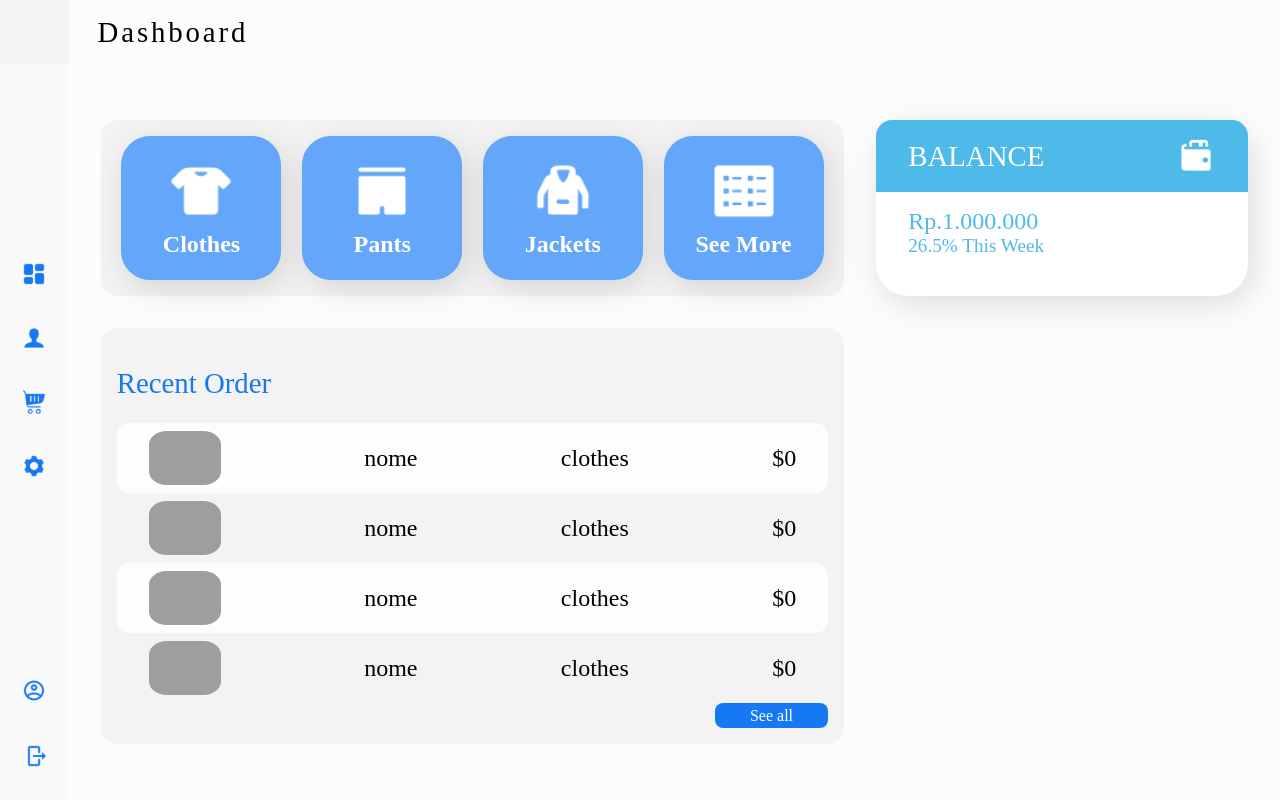
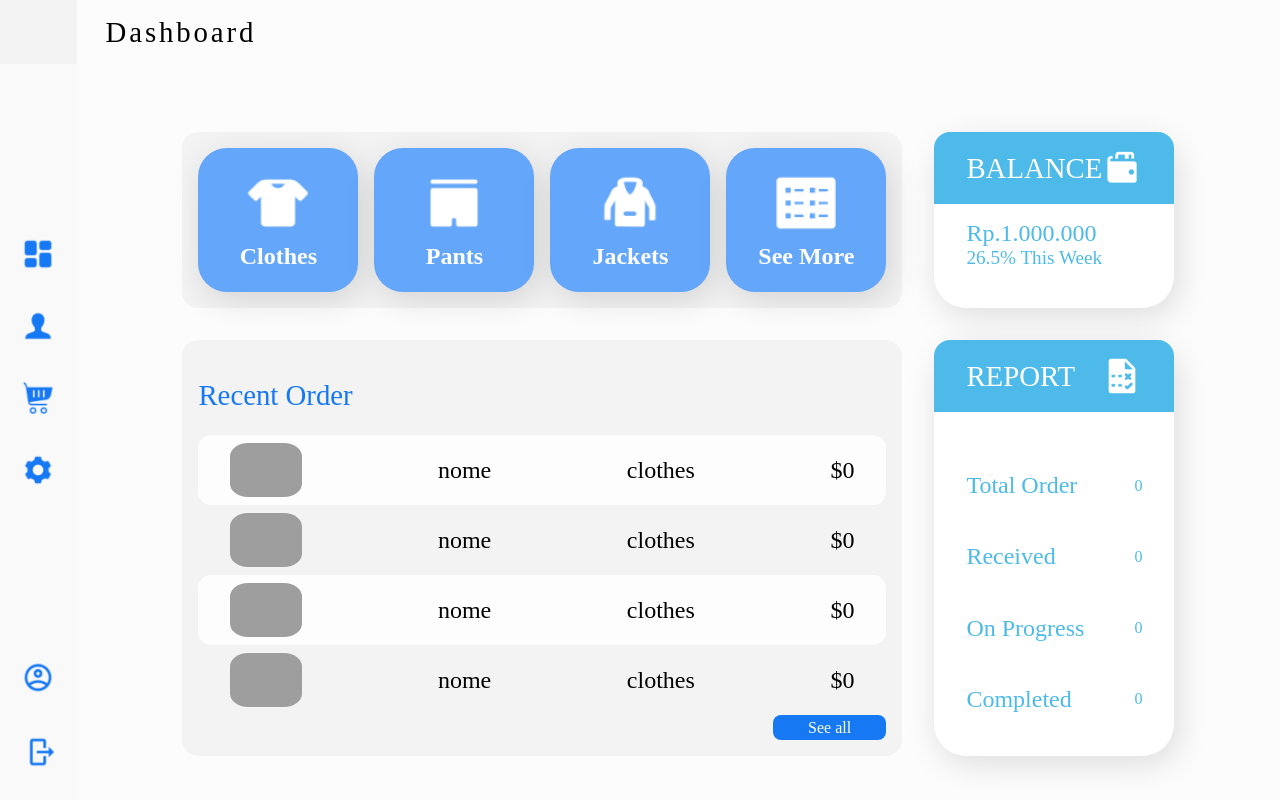
Before and after one commit to Marllysonnn/Laundry, a Vue app: page /dashboard_adm in a window 1280 px wide. Built offline with nearby package versions, Linux system fonts and the light colour scheme; grey boxes are pictures that could not be loaded; a web font is replaced by a local one.

Commit message:
report box created

```diff
--- /dev/null
+++ b/src/components/Report.vue
@@ -0,0 +1,99 @@
+<template>
+    <div id="content">
+        <div id="desc">
+            <h2>REPORT</h2>
+            <img src="/icon/Attendance.png" alt="Public icon">
+        </div>
+        <div id="valor">
+            <div>
+                <h3>Total Order</h3>
+                {{ valorOrder }}
+            </div>
+            <div>
+                <h3>Received</h3>
+                {{ valorReceived }}
+            </div>
+            <div>
+                <h3>On Progress</h3>
+                {{ valorProgress }}
+            </div>
+            <div>
+                <h3>Completed</h3>
+                {{ valorCompleted }}
+            </div>
+        </div>
+    </div>
+</template>
+
+<script>
+export default {
+    name: 'ReportBox',
+    components: {
+
+    },
+    props: {
+        valorOrder: {
+            type: String,
+            default: '0',
+            Required: false
+        },
+        valorReceived: {
+            type: String,
+            default: '0',
+            Required: false
+        },
+        valorProgress: {
+            type: String,
+            default: '0',
+            Required: false
+        },
+        valorCompleted: {
+            type: String,
+            default: '0',
+            Required: false
+        }
+    }
+}
+</script>
+
+<style scoped>
+    #content{
+        border-radius: 2em;
+        box-shadow: 0.3em 0.5em 2em #00000020;
+        background-color: #fff;
+    }
+    #desc, #valor{
+        padding: 1em 2em;
+    }
+    #desc{
+        display: flex;
+        align-items: center;
+        justify-content: space-between;
+        border-radius: 1em 1em 0 0;
+        color: #fff;
+        background-color: #4DBAE9;
+    }
+    #valor{
+        height: 79%;
+        display: flex;
+        flex-direction: column;
+        justify-content: space-evenly;
+        border-radius: 0 0 1em 1em;
+        color: #4DBAE9;
+    }
+    #valor div{
+        display: flex;
+        align-items: center;
+        justify-content: space-between;
+    }
+    h2{
+        font-size: 1.8em;
+        font-weight: 300;
+    }
+    h3{
+        font-size: 1.5em;
+    }
+    img{
+        width: 2.5em;
+    }
+</style>
--- a/src/components/SideBar.vue
+++ b/src/components/SideBar.vue
@@ -52,6 +52,6 @@
         margin-bottom: 2em;
     }
     img{
-        width: 1.5em;
+        width: 2em;
     }
 </style>
--- a/src/pages/DashboardAdm.vue
+++ b/src/pages/DashboardAdm.vue
@@ -43,6 +43,7 @@
                 "
                 />
             </div>
+            <ReportBox />
         </section>
         </div>
     </div>
@@ -55,6 +56,7 @@ import CardClothes from '../components/CardClothes.vue'
 import Balance from '../components/Balance.vue'
 import listOrder from '../components/listOrder.vue'
 import ButtonList from '../components/Button.vue'
+import ReportBox from '../components/Report.vue'
 
 export default {
     name: 'DashboardAdm',
@@ -65,6 +67,7 @@ export default {
     Balance,
     listOrder,
     ButtonList,
+    ReportBox,
 }
 }
 </script>
@@ -78,12 +81,15 @@ export default {
     background-color: #FCFCFC;
 }
 #section{
+    display: flex;
+    align-items: center;
+    justify-content: center;
     width: 100%;
     height: 100%;
 }
 section{
     display: grid;
-    grid-template-columns: 2fr 1fr;
+    grid-template-columns: 0fr 0fr;
     padding: 2em;
     gap: 2em;
 }
```
